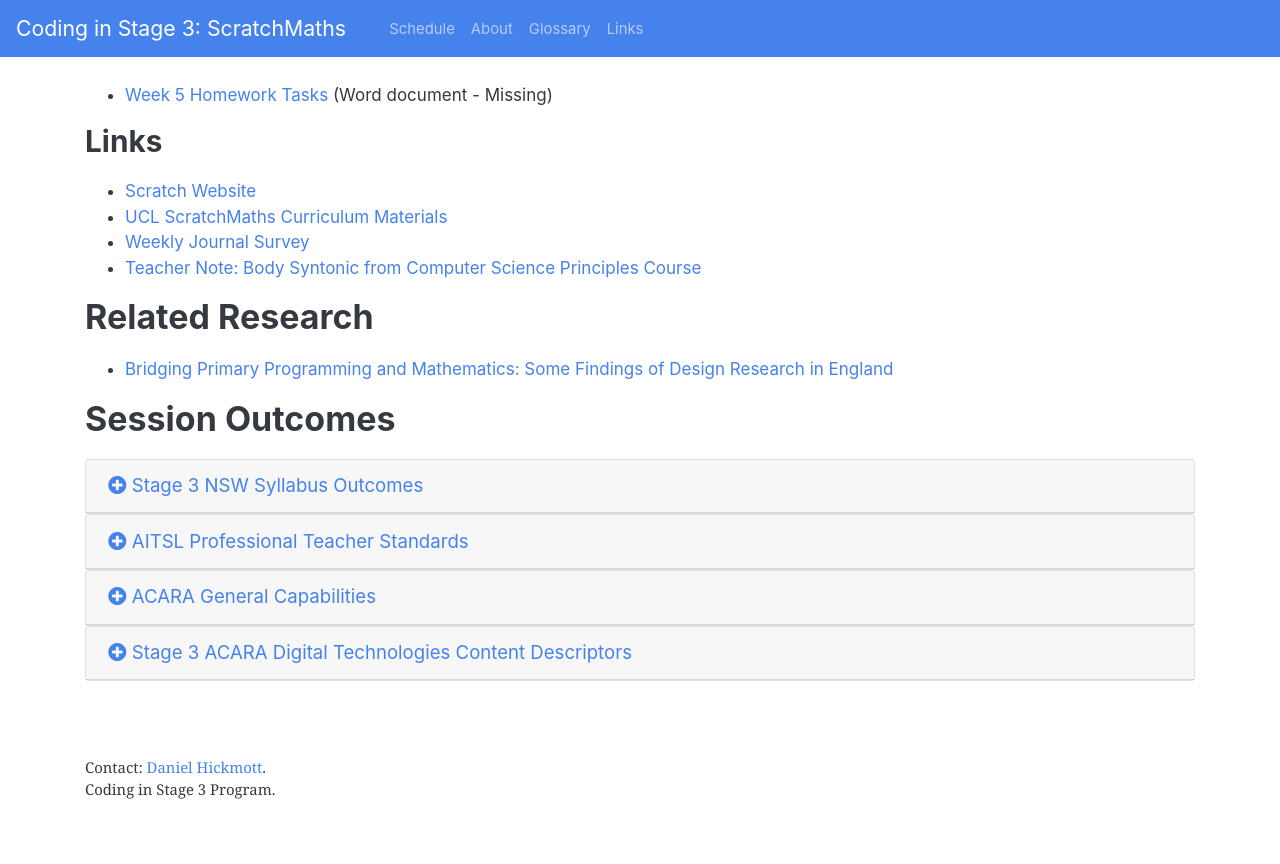
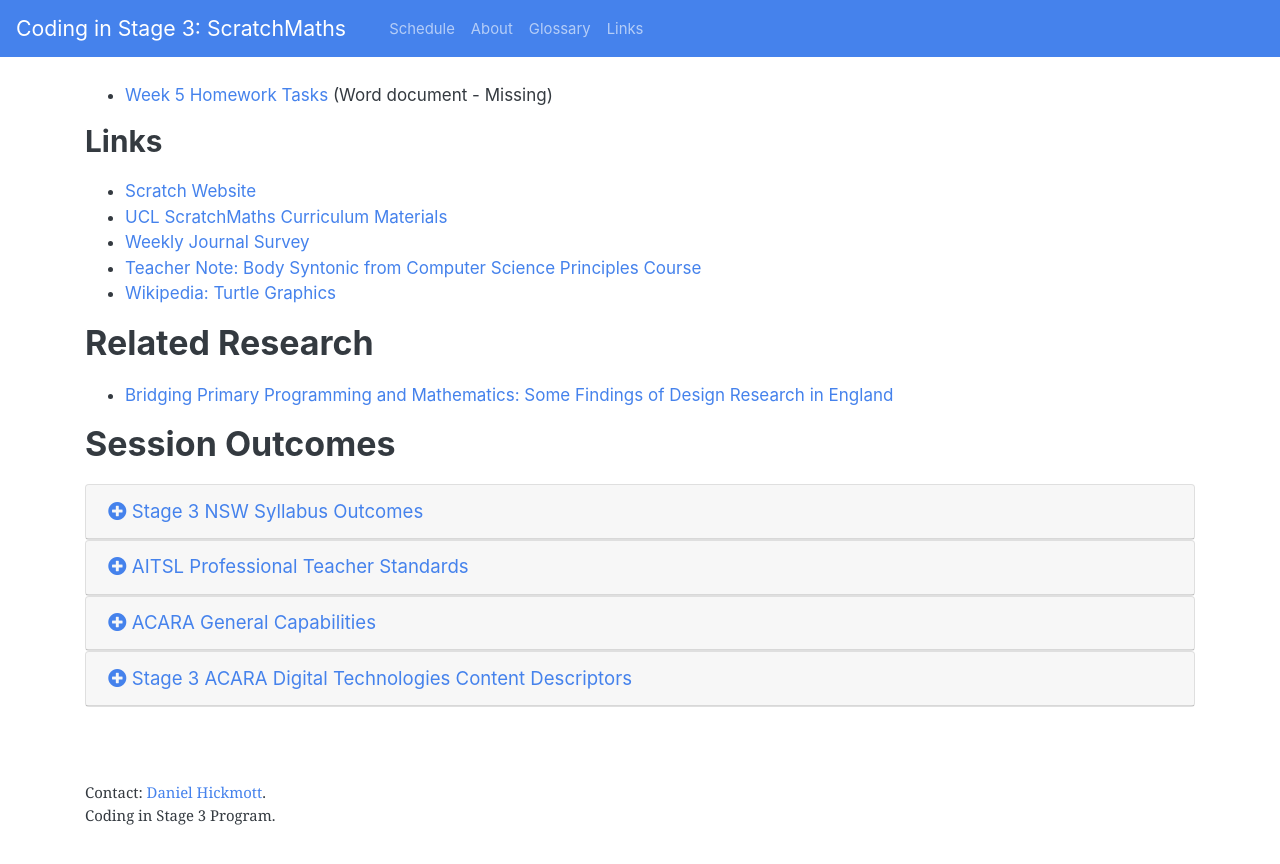
Before and after one commit to cs4s/2018, a Jekyll site: the page built from maths/week-5/index.md, in a window 1280 px wide and 900 px high, scrolled down 931 px. Shown: the top 864 px of the window. Built offline with Jekyll 4.4.1, drawn with Linux system fonts in a browser that asks for light colours.

Commit message:
Changes week 5 Maths page to include extra link

```diff
--- a/maths/week-5/index.md
+++ b/maths/week-5/index.md
@@ -42,7 +42,8 @@ The **computational concepts** covered in this Module include: *Sequences* and *
 - [Scratch Website](https://scratch.mit.edu/){:target="_blank"}
 - [UCL ScratchMaths Curriculum Materials](http://www.ucl.ac.uk/ioe/research/projects/scratchmaths){:target="_blank"}
 - [Weekly Journal Survey](https://www.surveymonkey.com/r/uon_coding_journal){:target="_blank"}
-- [Teacher Note: Body Syntonic from Computer Science Principles Course](http://ice-web.cc.gatech.edu/ce21/1/static/Teacher-CSP/CSPNameTurtles/bodySyntonic.html)
+- [Teacher Note: Body Syntonic from Computer Science Principles Course](http://ice-web.cc.gatech.edu/ce21/1/static/Teacher-CSP/CSPNameTurtles/bodySyntonic.html){:target="_blank"}
+- [Wikipedia: Turtle Graphics](https://en.wikipedia.org/wiki/Turtle_graphics){:target="_blank"}
 
 ## Related Research
 
```
